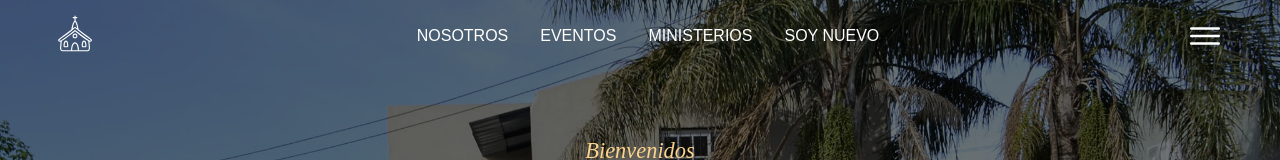
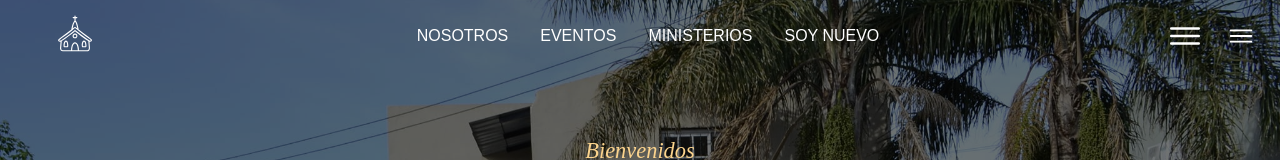
Before and after one commit to Agus9217/church-project, a Next.js app: page / in a window 1280 px wide. Shown: the top 160 px of the page. Built offline with nearby package versions, Linux system fonts and the light colour scheme.

Commit message:
fixing navbar

```diff
--- a/src/app/components/navbar/DesktopNavbar.tsx
+++ b/src/app/components/navbar/DesktopNavbar.tsx
@@ -8,6 +8,7 @@ export const DesktopNavbar = () => {
       alignItems={'center'}
       styleType={'none'}
       gap={8}
+      color={'white'}
     >
       {
         navItem.map(item => (
--- /dev/null
+++ b/src/app/components/navbar/MobileNavbar.tsx
@@ -0,0 +1,26 @@
+import { IconButton, Menu, MenuButton, MenuItem, MenuList } from '@chakra-ui/react'
+import { IoMenuOutline } from "react-icons/io5";
+
+export const MobileNavbar = () => {
+  return (
+    <Menu
+      autoSelect={false}
+    >
+      <MenuButton
+        as={IconButton}
+        icon={<IoMenuOutline size={'30px'} />}
+        variant={'ghost'}
+        colorScheme={'white'}
+      />
+      <MenuList
+        color={'black'}
+      >
+        <MenuItem>Download</MenuItem>
+        <MenuItem>Create a Copy</MenuItem>
+        <MenuItem>Mark as Draft</MenuItem>
+        <MenuItem>Delete</MenuItem>
+        <MenuItem>Attend a Workshop</MenuItem>
+      </MenuList>
+    </Menu>
+  )
+}
--- a/src/app/components/navbar/Navbar.tsx
+++ b/src/app/components/navbar/Navbar.tsx
@@ -5,6 +5,7 @@ import { DesktopNavbar } from "./DesktopNavbar";
 import Image from "next/image";
 import { motion } from "framer-motion";
 import { DrawerNav } from "../drawer/Drawer";
+import { MobileNavbar } from "./MobileNavbar";
 
 export const Navbar = () => {
 
@@ -58,7 +59,16 @@ export const Navbar = () => {
         maxW={'150px'}
         flexGrow={1}
       >
-        <DrawerNav />
+        <Show
+          above={'xl'}
+        >
+          <DrawerNav />
+        </Show>
+        <Show
+          below={'xl'}
+        >
+          <MobileNavbar />
+        </Show>
       </Flex>
 
     </MotionComponent>
```
